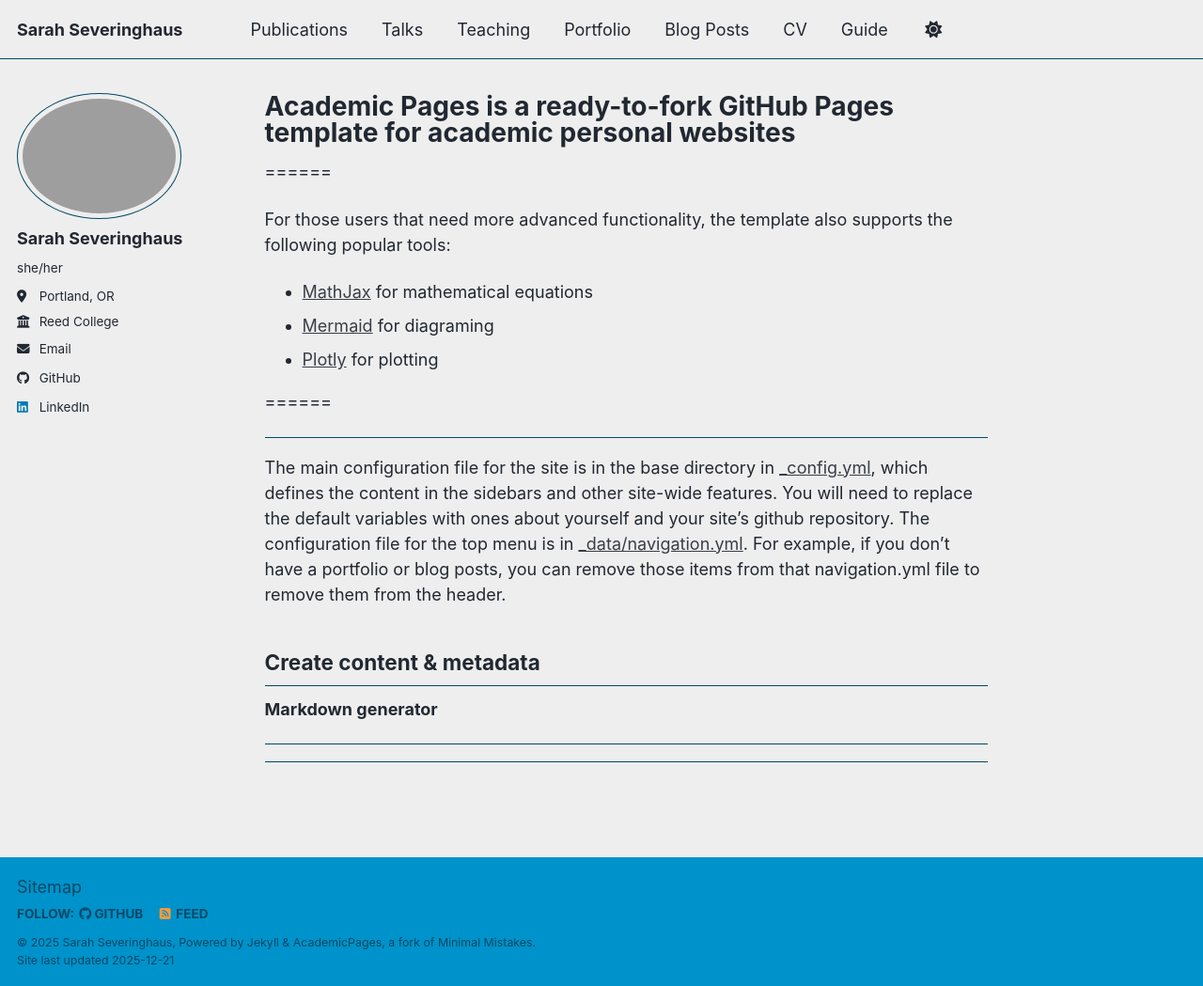
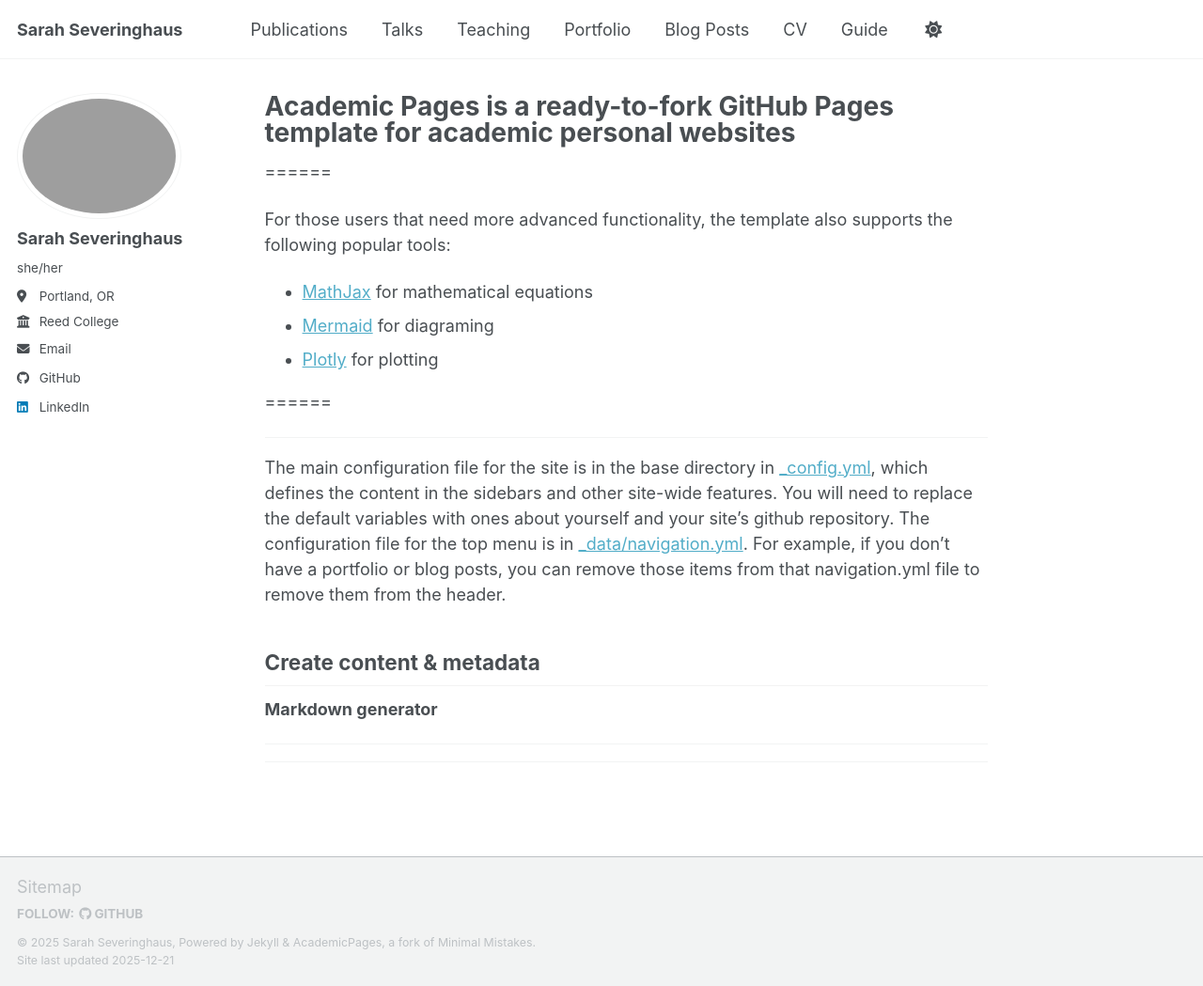
Before and after one commit to sarah-sev/sarah-sev.github.io, a Jekyll site: the page built from _pages/about.md, in a window 1280 px wide and 1049 px high. Shown: the whole window at 94% size. Built offline with Jekyll 4.4.1, drawn with Linux system fonts in a browser that asks for light colours; a script bundle is joined from its source files by our own code; library files that are not in the unit come from our copies.

Commit message:
Update _config.yml

```diff
--- a/_config.yml
+++ b/_config.yml
@@ -8,7 +8,7 @@
 
 # Basic Site Settings
 locale                   : "en-US"
-site_theme               : "air" # Currently available options are "default", "air"
+site_theme               : "default" # Currently available options are "default", "air"
 title                    : "Sarah Severinghaus"
 title_separator          : "-"
 name                     : &name "Sarah Severinghaus"
@@ -125,7 +125,7 @@
       options:
         format           : "iso8601" # "iso8601" (default), "timestamp-seconds", "timestamp-milliseconds"
 atom_feed:
-  hide                   : false     # change to true to hide the RSS feed in the footer
+  hide                   : true     # change to true to hide the RSS feed in the footer
   path                   : # blank (default) uses feed.xml
 
 
```
